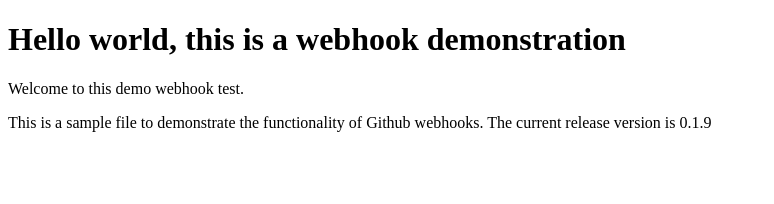
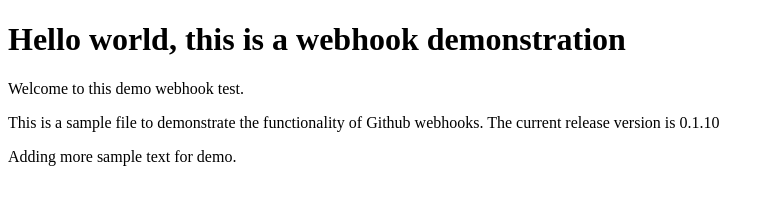
Before and after one commit to faisalt/webhook-testing, a website: page index.html in a window 1280 px wide. Shown: the whole page, without its empty margins (0-774 px from the left). Drawn offline with Linux system fonts and the light colour scheme.

Commit message:
Update index.html

```diff
--- a/index.html
+++ b/index.html
@@ -6,7 +6,8 @@
 <body>
   <h1>Hello world, this is a webhook demonstration</h1>
   <p>Welcome to this demo webhook test.</p>
-  <p>This is a sample file to demonstrate the functionality of Github webhooks. The current release version is 0.1.9<p>
+  <p>This is a sample file to demonstrate the functionality of Github webhooks. The current release version is 0.1.10<p>
+  <p>Adding more sample text for demo.</p>
 </body>
 
 </html>
```
